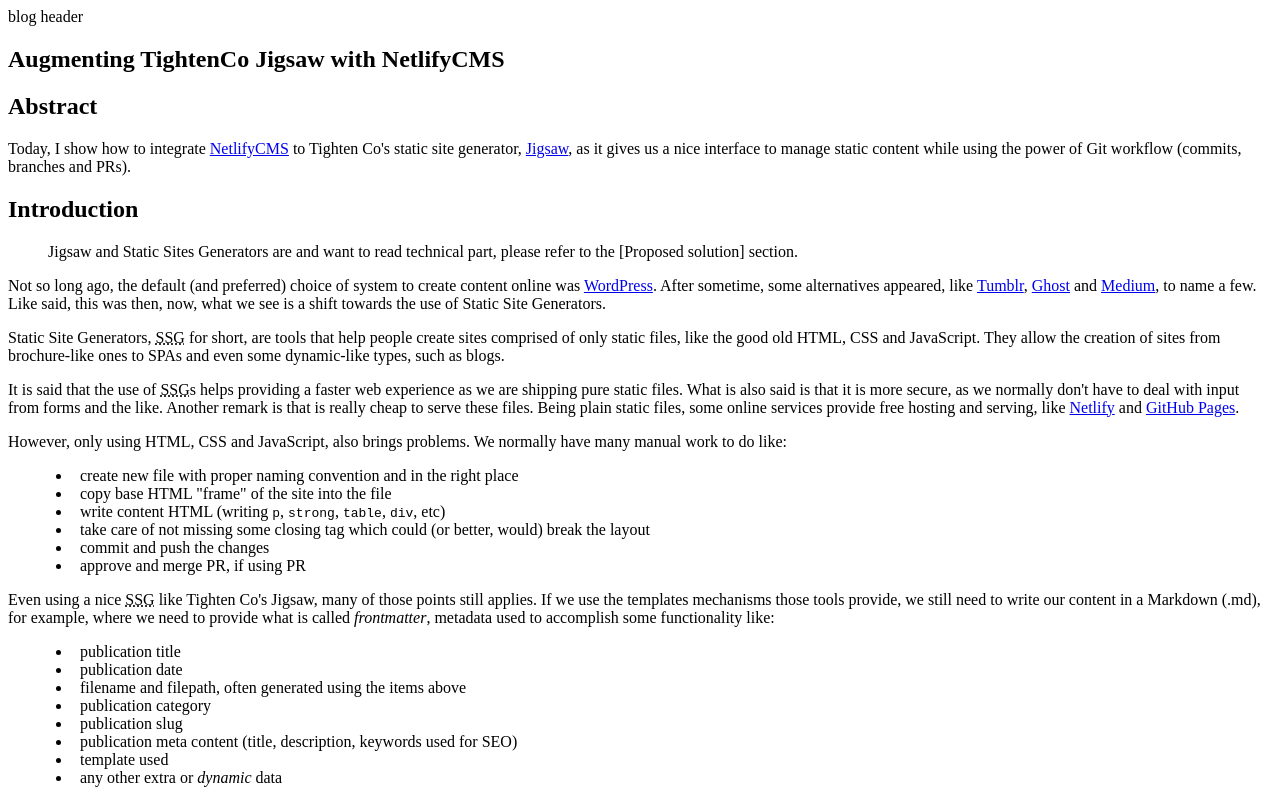
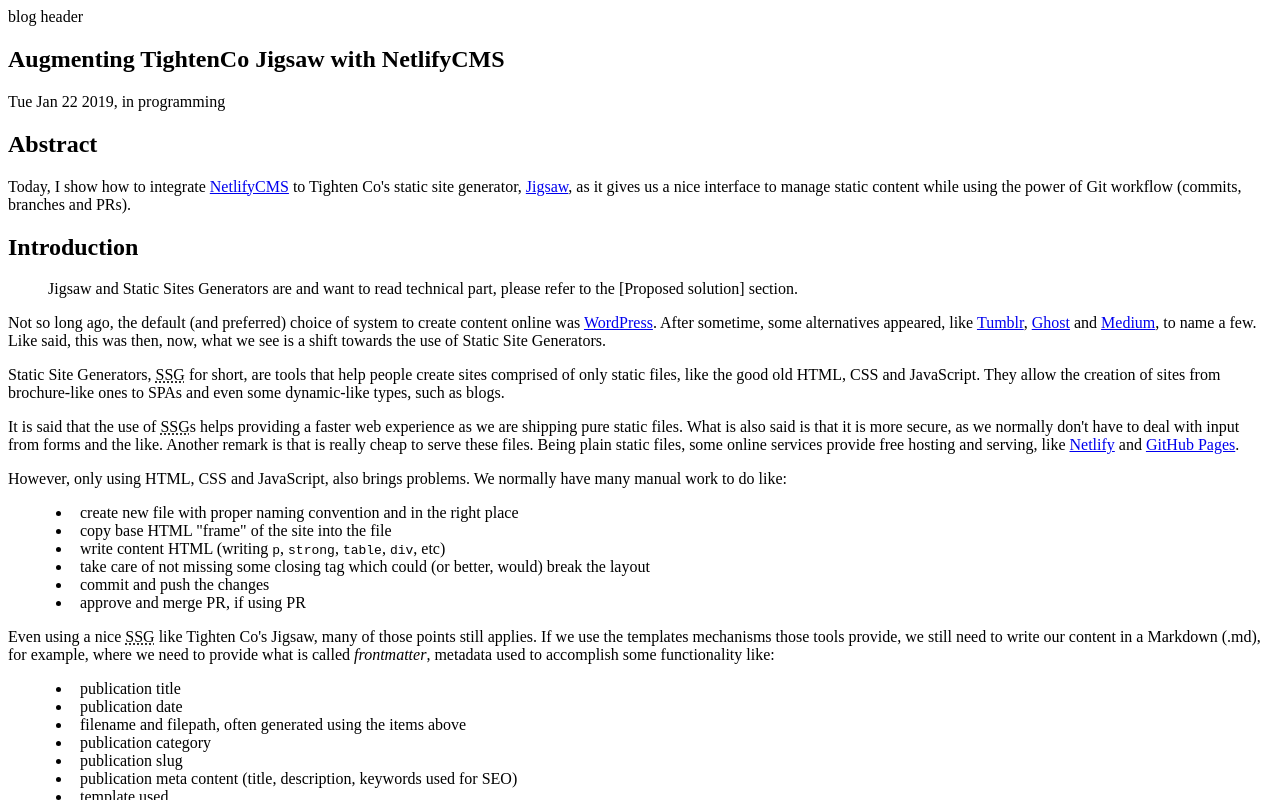
Before and after one commit to erickpatrick/bwtw.erickpatrick.net, a Next.js app: page /blog/augmenting-tightenco-jigsaw-with-netlifycms in a window 1280 px wide. Shown: the top 800 px of the page. Built offline with nearby package versions, Linux system fonts and the light colour scheme.

Commit message:
adds date and/or categories to pages

```diff
--- a/components/BlogPage.tsx
+++ b/components/BlogPage.tsx
@@ -36,9 +36,15 @@
     <>
       <BlogHeader />
       <div className="sm:max-w-lg md:max-w-xl lg:max-w-2xl xl:max-w-4xl mx-auto px-4 py-8 md:px-0">
-        <h2 className="text-4xl lg:text-6xl 2xl:text-8xl mb-8 font-black">
+        <h2 className="text-4xl lg:text-6xl 2xl:text-8xl font-black">
           {meta?.title}
         </h2>
+        <p className="p-0 text-base lg:text-xl mb-8 italic">
+          {new Date(meta?.date).toDateString()}
+          {meta?.categories.length
+            ? `, in ` + meta?.categories?.join(', ')
+            : ``}
+        </p>
       </div>
       <BlogLayout meta={meta}>
         <MDXProvider components={components}>{children}</MDXProvider>
```
Also changed, not shown: components/Post/Summary.tsx (+7 -1 lines).
